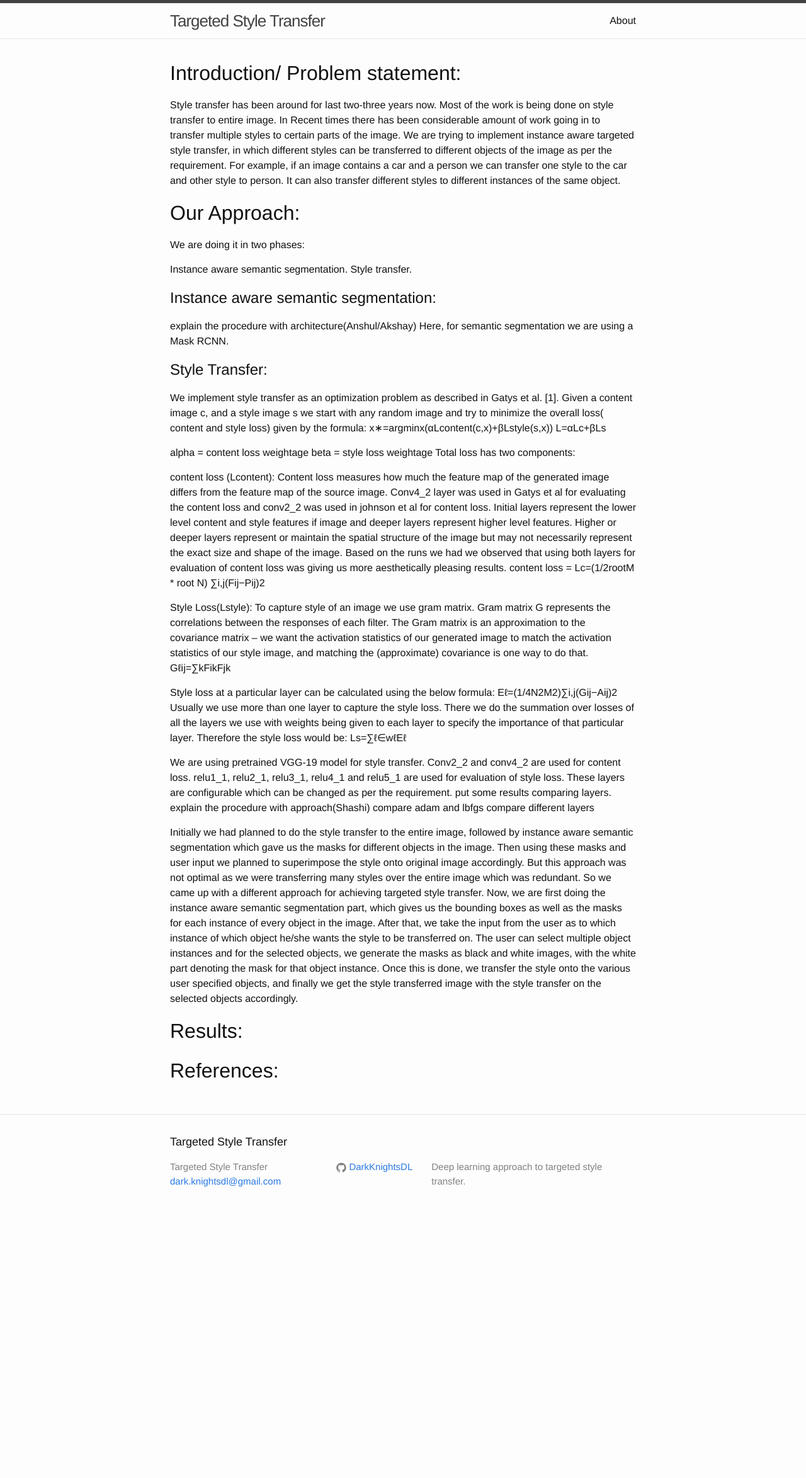
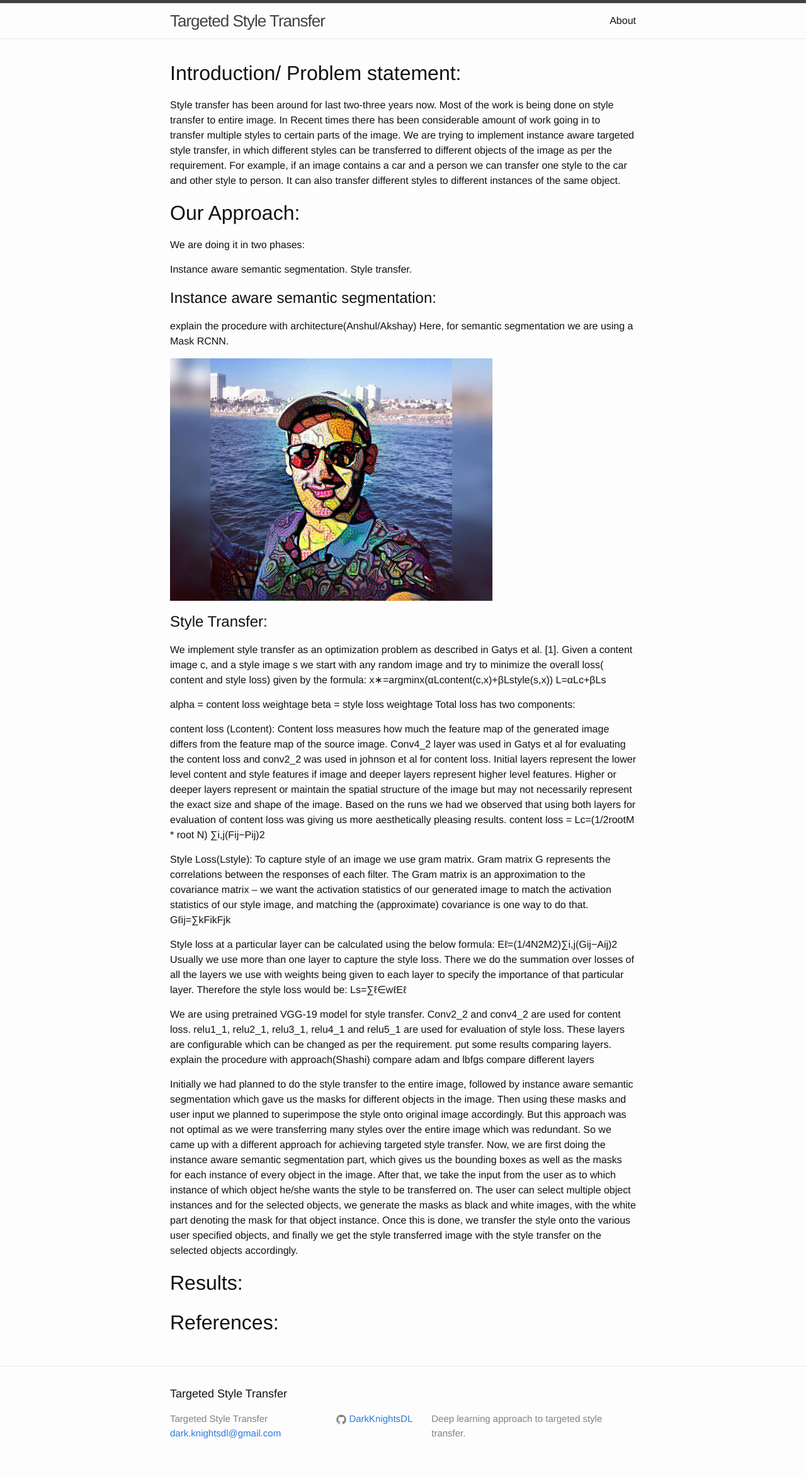
Before and after one commit to DarkKnightsDL/TargetedStyleTransfer, a Jekyll site: the page built from docs/index.md, in a window 1280 px wide. Shown: the whole page at 63% size. Built offline with Jekyll 4.4.1, drawn with Linux system fonts in a browser that asks for light colours; before the commit the page ends 1947 px from its top, so only the background shows below that.

Commit message:
image test

```diff
--- a/docs/index.md
+++ b/docs/index.md
@@ -16,6 +16,8 @@ Style transfer.
 ## Instance aware semantic segmentation:
 explain the procedure with architecture(Anshul/Akshay)
 Here, for semantic segmentation we are using a Mask RCNN.
+
+<img src="data/anshul_both.jpg"/>
 
 ## Style Transfer:
 We implement style transfer as an optimization problem as described in Gatys et al. [1]. Given a content image c, and a style image s we start with any random image and try to minimize the overall loss( content and style loss) given by the formula:
```
